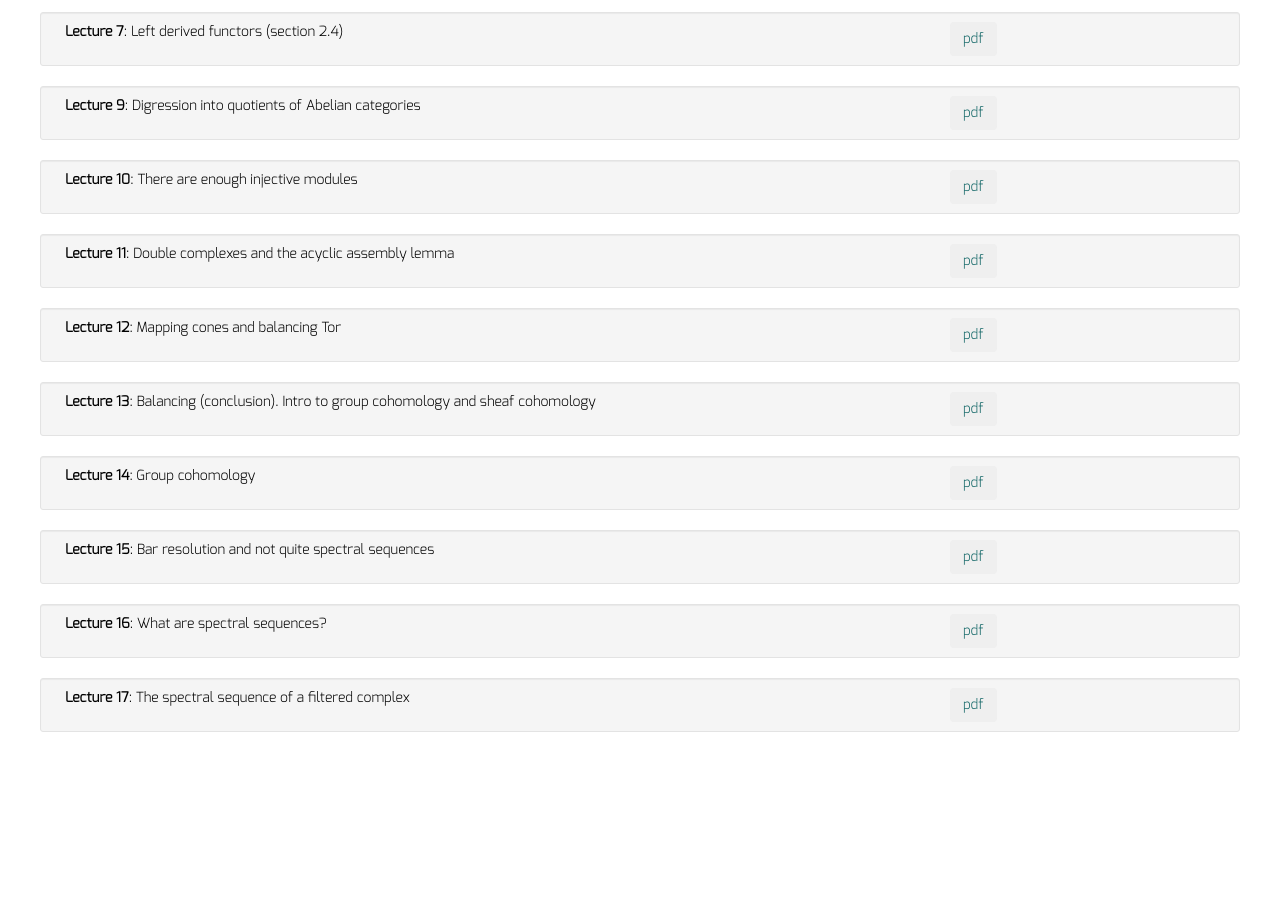
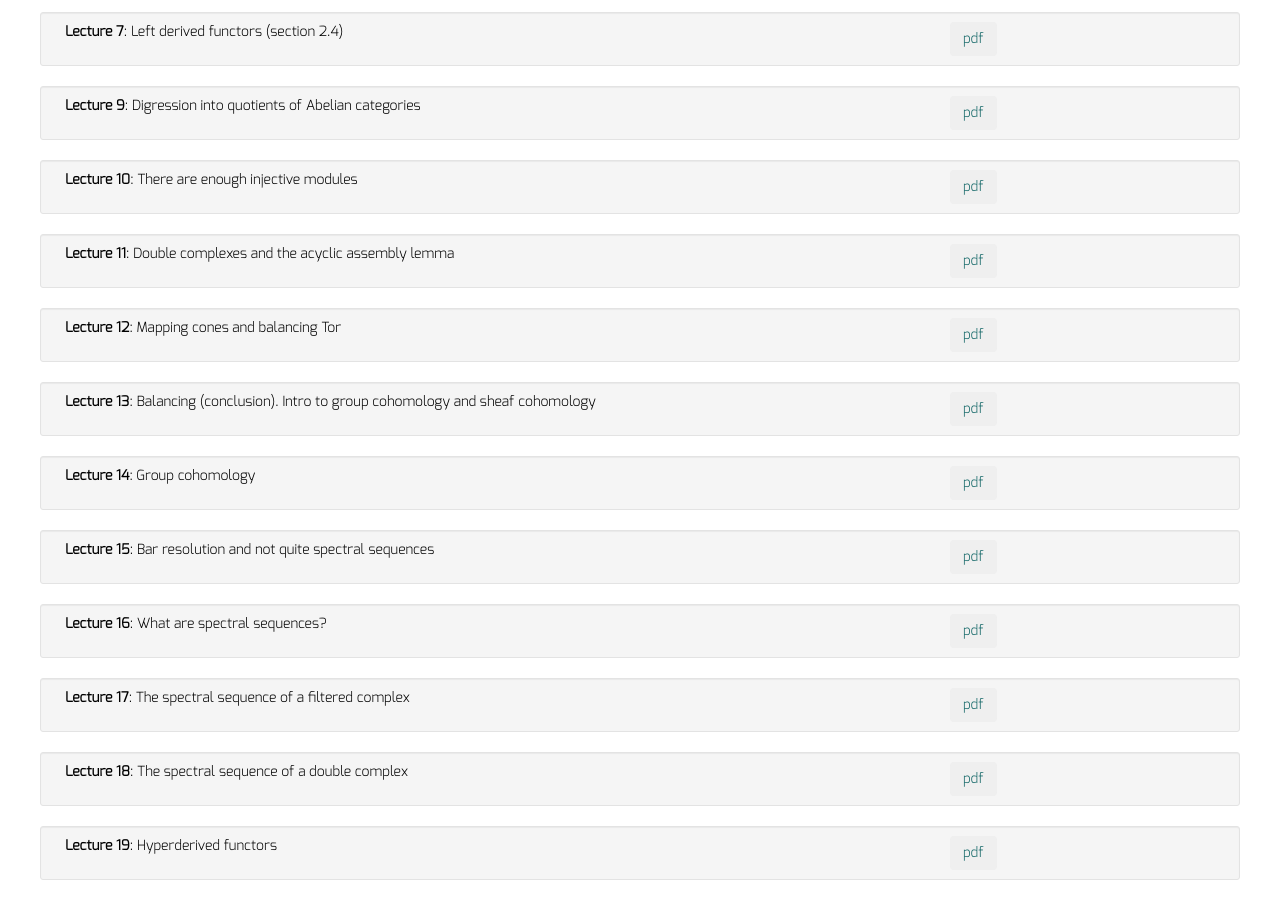
Before and after one commit to dkrashen/probability, a Jekyll site: the page built from lectures/index.html, in a window 1280 px wide and 900 px high, scrolled down 758 px. Built offline with Jekyll 4.4.1, drawn with Linux system fonts in a browser that asks for light colours; nearby versions of some CDN libraries; before the commit the page ends 1510 px from its top, so only the background shows below that.

Commit message:
add lectures 17, 18

```diff
--- a/_data/lectures.yml
+++ b/_data/lectures.yml
@@ -65,3 +65,11 @@
 - title: "Lecture 17"
   filename: "lecture17.pdf"
   description: "The spectral sequence of a filtered complex"
+
+- title: "Lecture 18"
+  filename: "lecture18.pdf"
+  description: "The spectral sequence of a double complex"
+
+- title: "Lecture 19"
+  filename: ""
+  description: "Hyperderived functors"
```
Also changed, not shown: 1 other file.
